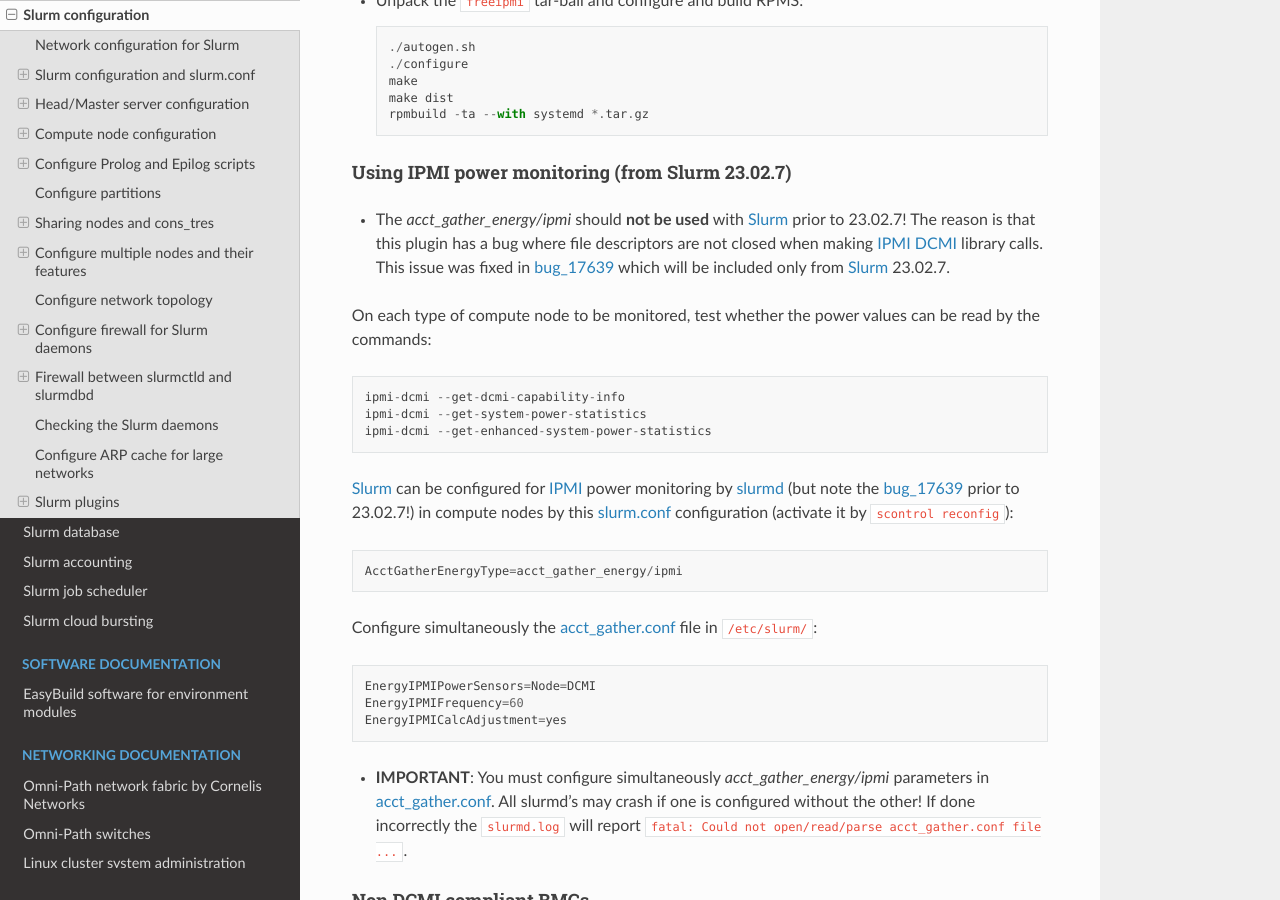
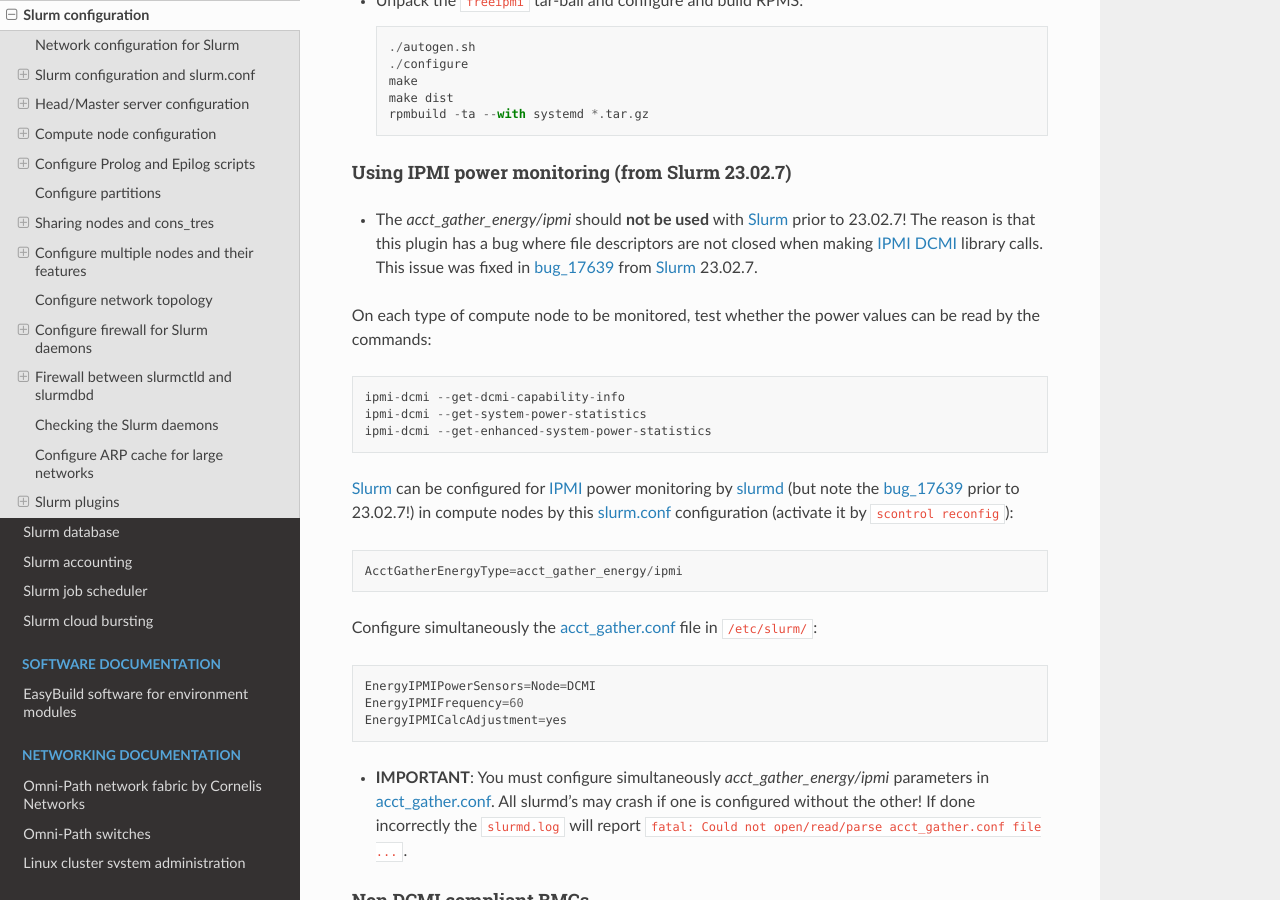
Before and after one commit to OleHolmNielsen/Niflheim_system, a Sphinx documentation site: the page built from docs/Slurm_configuration.rst, in a window 1280 px wide and 900 px high, scrolled down 18794 px. Built offline with Sphinx 7.4.7 and the Read the Docs theme 2.0.0, drawn with Linux system fonts in a browser that asks for light colours.

Commit message:
Minor edit

```diff
--- a/docs/Slurm_configuration.rst
+++ b/docs/Slurm_configuration.rst
@@ -772,7 +772,7 @@
 
 * The *acct_gather_energy/ipmi* should **not be used** with Slurm_ prior to 23.02.7!
   The reason is that this plugin has a bug where file descriptors are not closed when making IPMI_ DCMI_ library calls.
-  This issue was fixed in bug_17639_ which will be included only from Slurm_ 23.02.7.
+  This issue was fixed in bug_17639_ from Slurm_ 23.02.7.
 
 On each type of compute node to be monitored, test whether the power values can be read by the commands::
 
```
